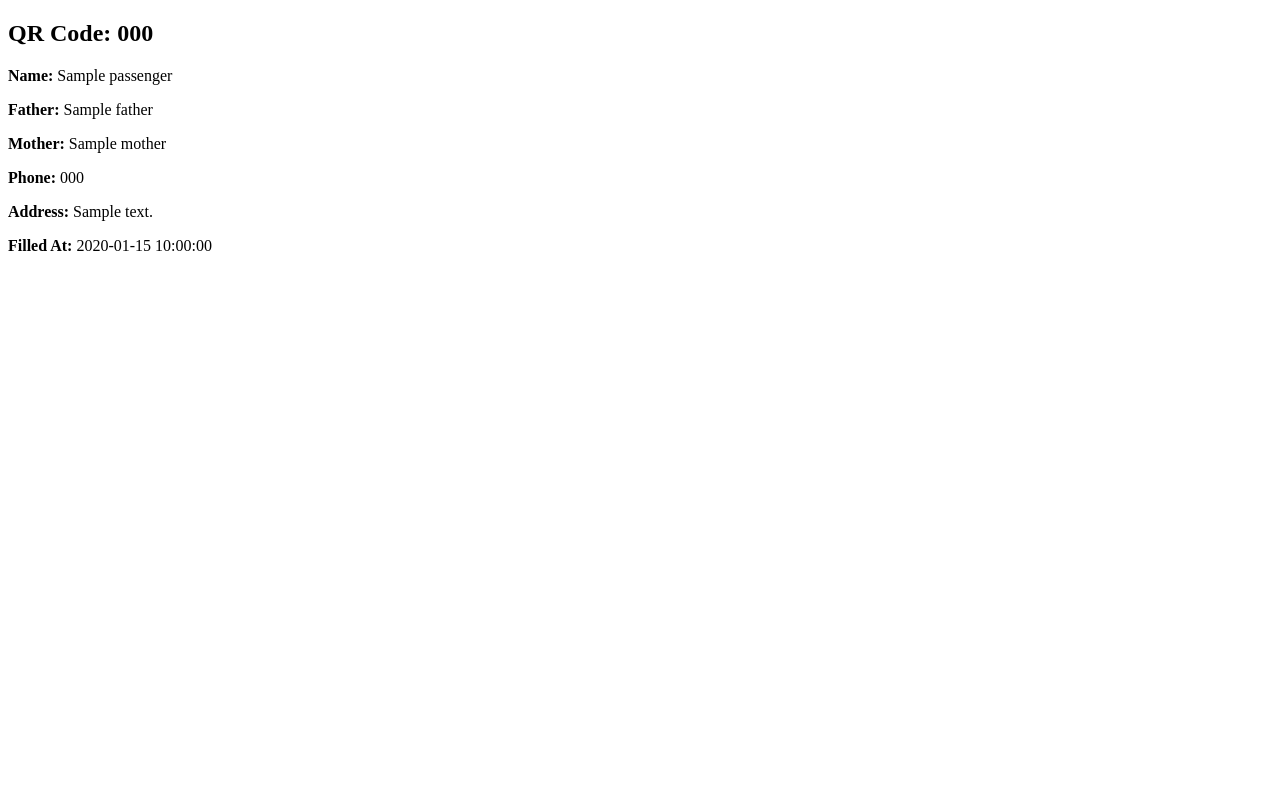
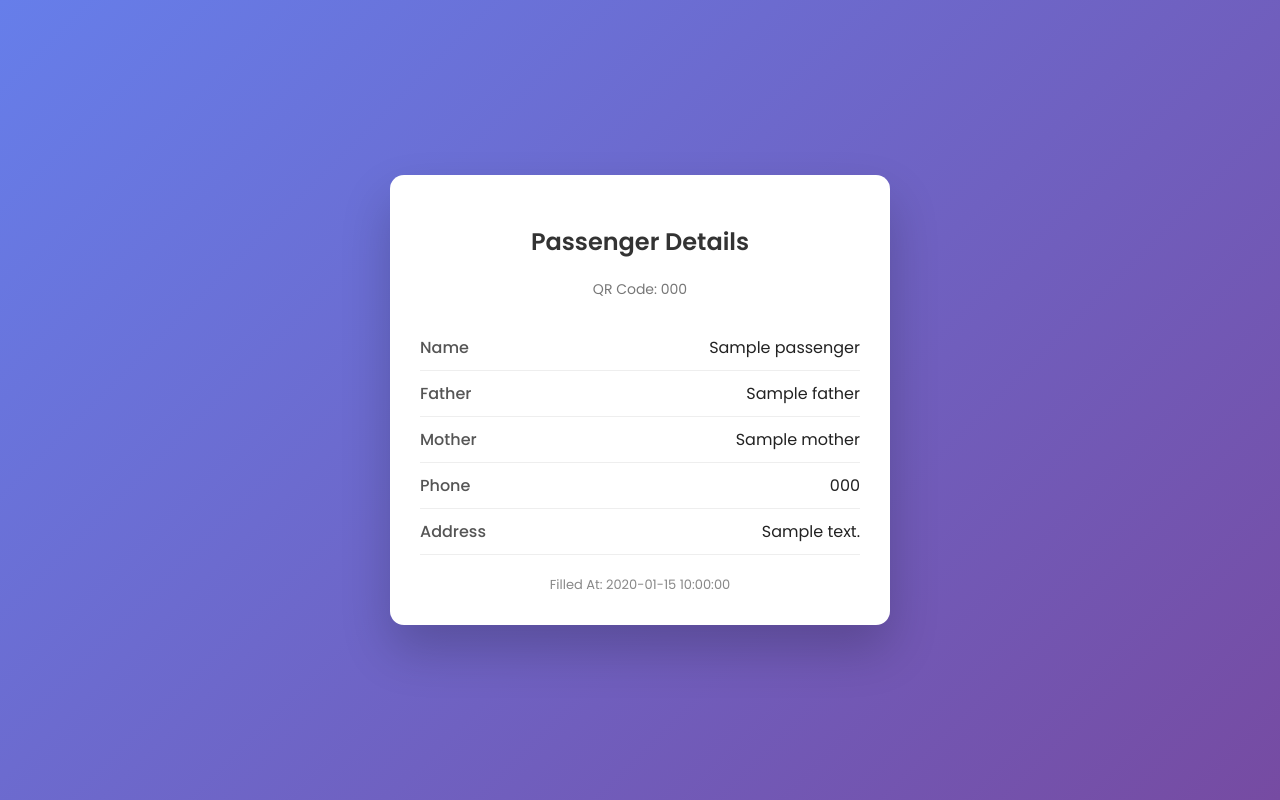
Before and after one commit to SmartFarming50/app, a Flask app: template templates/view.html in a window 1280 px wide. Run offline with Flask 3, Linux system fonts and the light colour scheme; the template is opened without the code that fills it: most values are stand-ins (such as "Sample title", 1, 10 or a date in 2020).

Commit message:
Update view.html

```diff
--- a/templates/view.html
+++ b/templates/view.html
@@ -1,15 +1,130 @@
 <!DOCTYPE html>
-<html>
+<html lang="en">
 <head>
+    <meta charset="UTF-8">
     <title>Passenger Details</title>
+
+    <!-- Google Font -->
+    <link href="https://fonts.googleapis.com/css2?family=Poppins:wght@300;400;500;600&display=swap" rel="stylesheet">
+
+    <style>
+        * {
+            box-sizing: border-box;
+            font-family: 'Poppins', sans-serif;
+        }
+
+        body {
+            margin: 0;
+            min-height: 100vh;
+            background: linear-gradient(135deg, #667eea, #764ba2);
+            display: flex;
+            align-items: center;
+            justify-content: center;
+            padding: 20px;
+        }
+
+        .card {
+            background: #fff;
+            width: 100%;
+            max-width: 500px;
+            padding: 30px;
+            border-radius: 14px;
+            box-shadow: 0 25px 50px rgba(0,0,0,0.2);
+        }
+
+        .card h2 {
+            text-align: center;
+            margin-bottom: 20px;
+            color: #333;
+        }
+
+        .qr {
+            text-align: center;
+            font-size: 14px;
+            color: #777;
+            margin-bottom: 25px;
+            word-break: break-all;
+        }
+
+        .row {
+            display: flex;
+            justify-content: space-between;
+            padding: 10px 0;
+            border-bottom: 1px solid #eee;
+            gap: 10px;
+        }
+
+        .row:last-child {
+            border-bottom: none;
+        }
+
+        .label {
+            font-weight: 500;
+            color: #555;
+            flex: 1;
+        }
+
+        .value {
+            color: #222;
+            flex: 2;
+            text-align: right;
+            word-break: break-word;
+        }
+
+        .time {
+            margin-top: 20px;
+            text-align: center;
+            font-size: 13px;
+            color: #888;
+        }
+
+        @media (max-width: 480px) {
+            .row {
+                flex-direction: column;
+                align-items: flex-start;
+            }
+
+            .value {
+                text-align: left;
+            }
+        }
+    </style>
 </head>
 <body>
-    <h2>QR Code: {{ passenger.qr_code }}</h2>
-    <p><strong>Name:</strong> {{ passenger.name }}</p>
-    <p><strong>Father:</strong> {{ passenger.father }}</p>
-    <p><strong>Mother:</strong> {{ passenger.mother }}</p>
-    <p><strong>Phone:</strong> {{ passenger.phone }}</p>
-    <p><strong>Address:</strong> {{ passenger.address }}</p>
-    <p><strong>Filled At:</strong> {{ passenger.filled_at }}</p>
+
+    <div class="card">
+        <h2>Passenger Details</h2>
+        <div class="qr">QR Code: {{ passenger.qr_code }}</div>
+
+        <div class="row">
+            <div class="label">Name</div>
+            <div class="value">{{ passenger.name }}</div>
+        </div>
+
+        <div class="row">
+            <div class="label">Father</div>
+            <div class="value">{{ passenger.father }}</div>
+        </div>
+
+        <div class="row">
+            <div class="label">Mother</div>
+            <div class="value">{{ passenger.mother }}</div>
+        </div>
+
+        <div class="row">
+            <div class="label">Phone</div>
+            <div class="value">{{ passenger.phone }}</div>
+        </div>
+
+        <div class="row">
+            <div class="label">Address</div>
+            <div class="value">{{ passenger.address }}</div>
+        </div>
+
+        <div class="time">
+            Filled At: {{ passenger.filled_at }}
+        </div>
+    </div>
+
 </body>
 </html>
```
